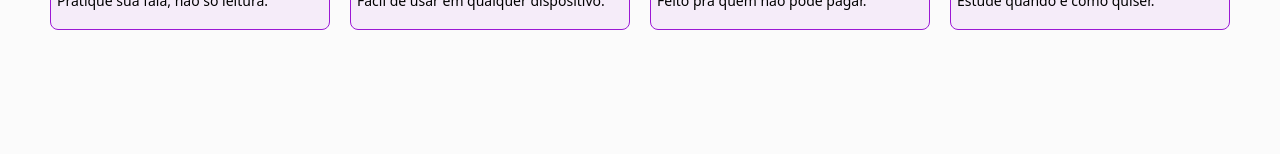
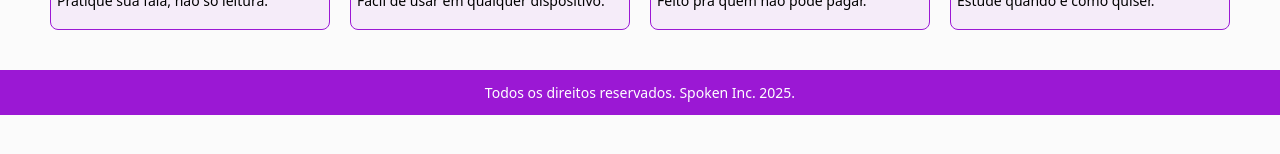
Before and after one commit to ramoncode-exe/spoken-web, a React (Vite) app: page / in a window 1280 px wide. Shown: the part 536-690 px from the top of the page. Built offline with nearby package versions, Linux system fonts and the light colour scheme.

Commit message:
Section Footer

```diff
--- a/src/App.jsx
+++ b/src/App.jsx
@@ -2,6 +2,7 @@ import Header from "./components/Header"
 import Home from "./components/Home"
 import Cards from "./components/Cards"
 import Benefits from "./components/Benefits"
+import Footer from "./components/Footer"
 
 export default function App() {
 
@@ -10,6 +11,7 @@ export default function App() {
       <Header />
       <Home />
       <Benefits />
+      <Footer />
     </div>
   )
 }
--- a/src/components/About.jsx
+++ /dev/null
@@ -1,8 +0,0 @@
-export default function About(){
-
-    return(
-        <div>
-
-        </div>
-    )
-}
--- /dev/null
+++ b/src/components/AboutSpoken.jsx
@@ -0,0 +1,13 @@
+export default function About(){
+
+    return(
+        <main>
+            <div>
+
+            </div>
+            <div>
+
+            </div>
+        </main>
+    )
+}
--- /dev/null
+++ b/src/components/Footer.jsx
@@ -0,0 +1,9 @@
+export default function Footer(){
+    return(
+        <footer className="bg-[#9b18d4] p-3 text-center">
+            <div>
+                <p className="text-[#fff] text-[14px]">Todos os direitos reservados. Spoken Inc. 2025.</p>
+            </div>
+        </footer>
+    )
+}
```
Also changed, not shown: src/components/AboutMe.jsx (added).
